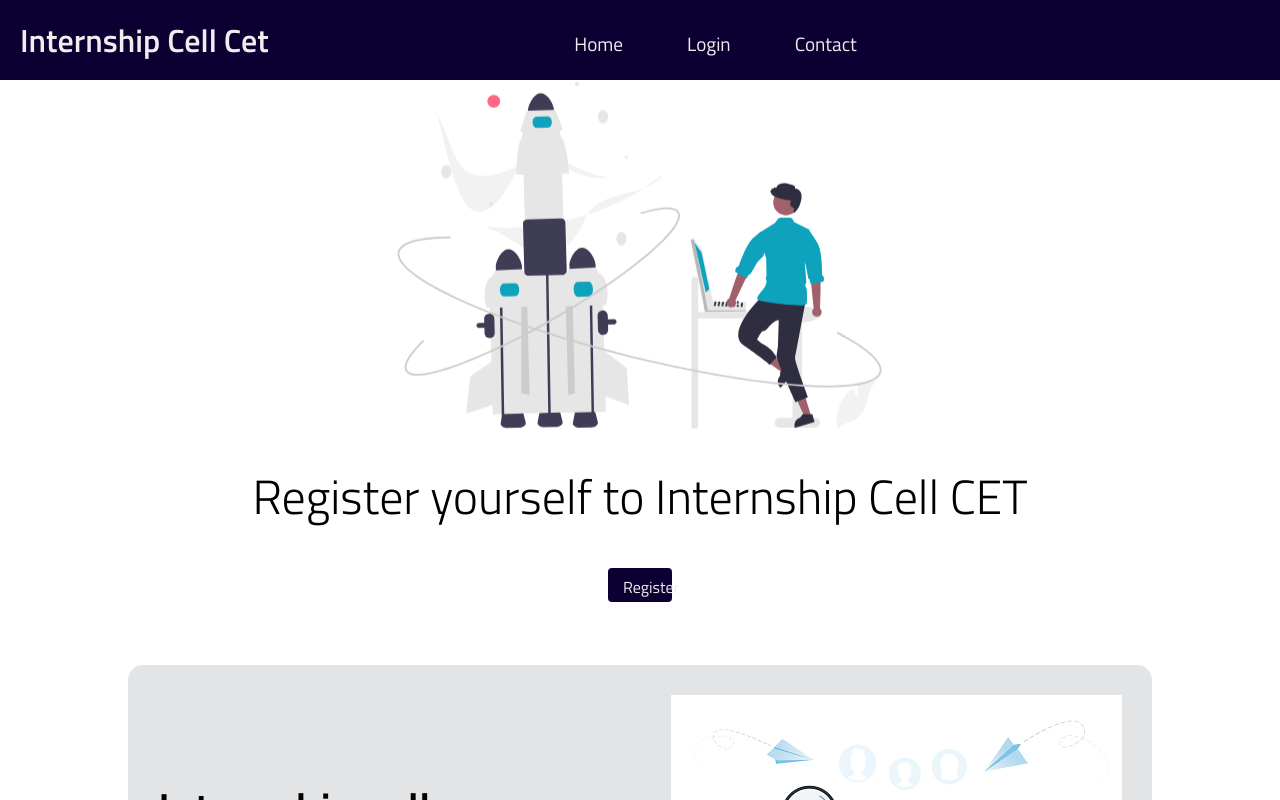
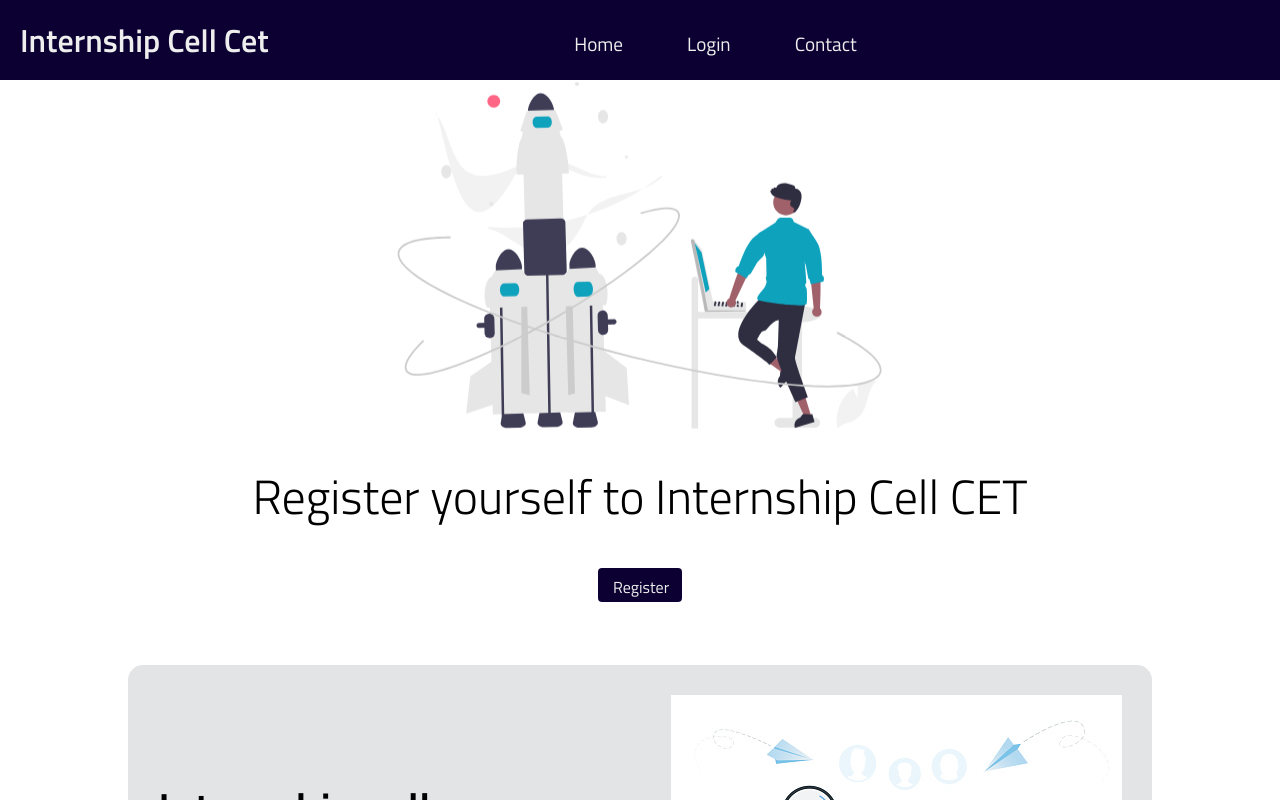
Before and after one commit to MVK2803/InternshipCellCet, a React (Vite) app: page / in a window 1280 px wide. Shown: the top 800 px of the page. Built offline with nearby package versions, Linux system fonts and the light colour scheme.

Commit message:
few changes

```diff
--- a/src/index.css
+++ b/src/index.css
@@ -82,7 +82,7 @@
   border-radius: 2px;
   border: solid;
   height: 40px;
-  width: 70px;
+  width: 90px;
   padding: 5px;
   text-align: center;
   border-radius: 7px;
```
